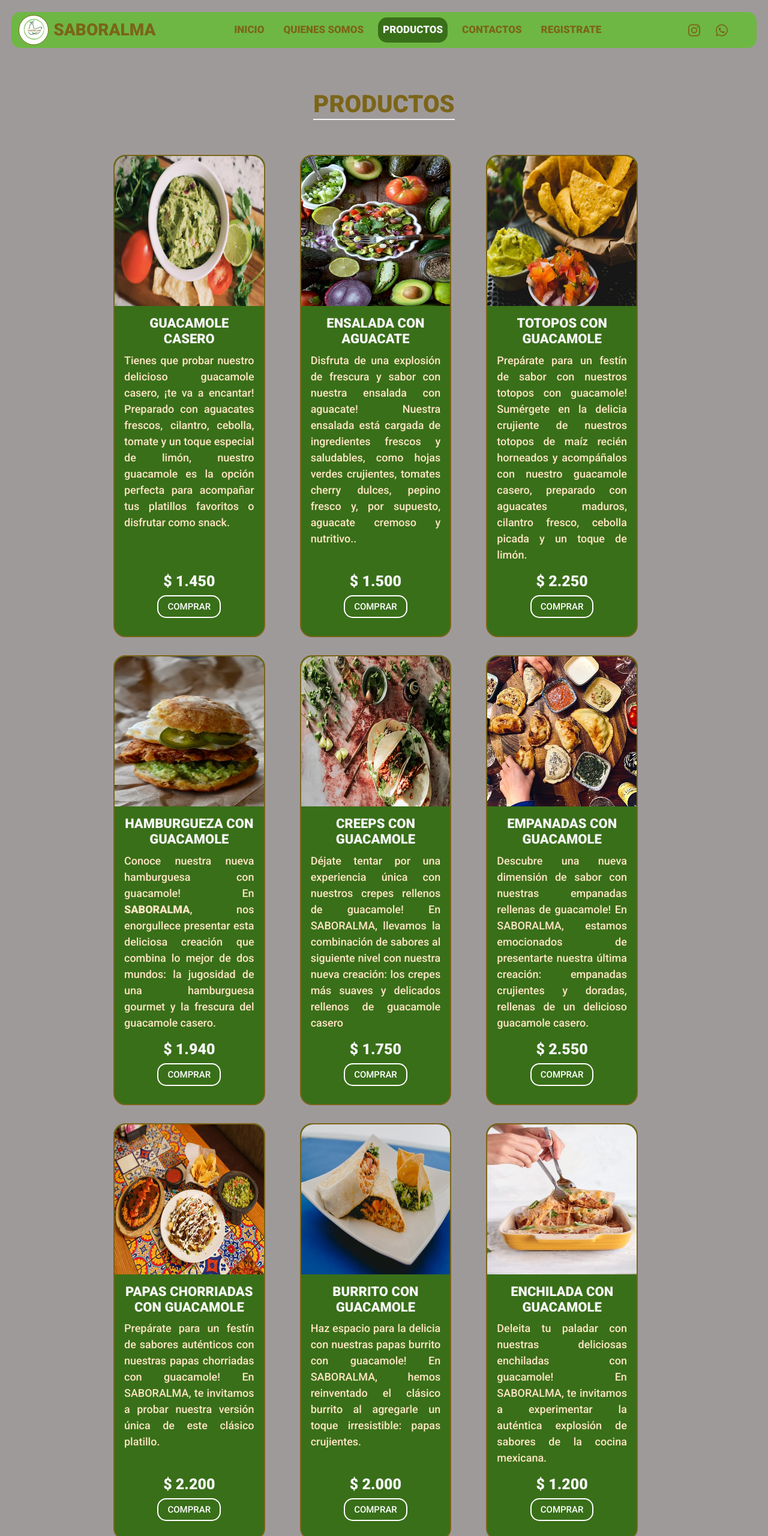
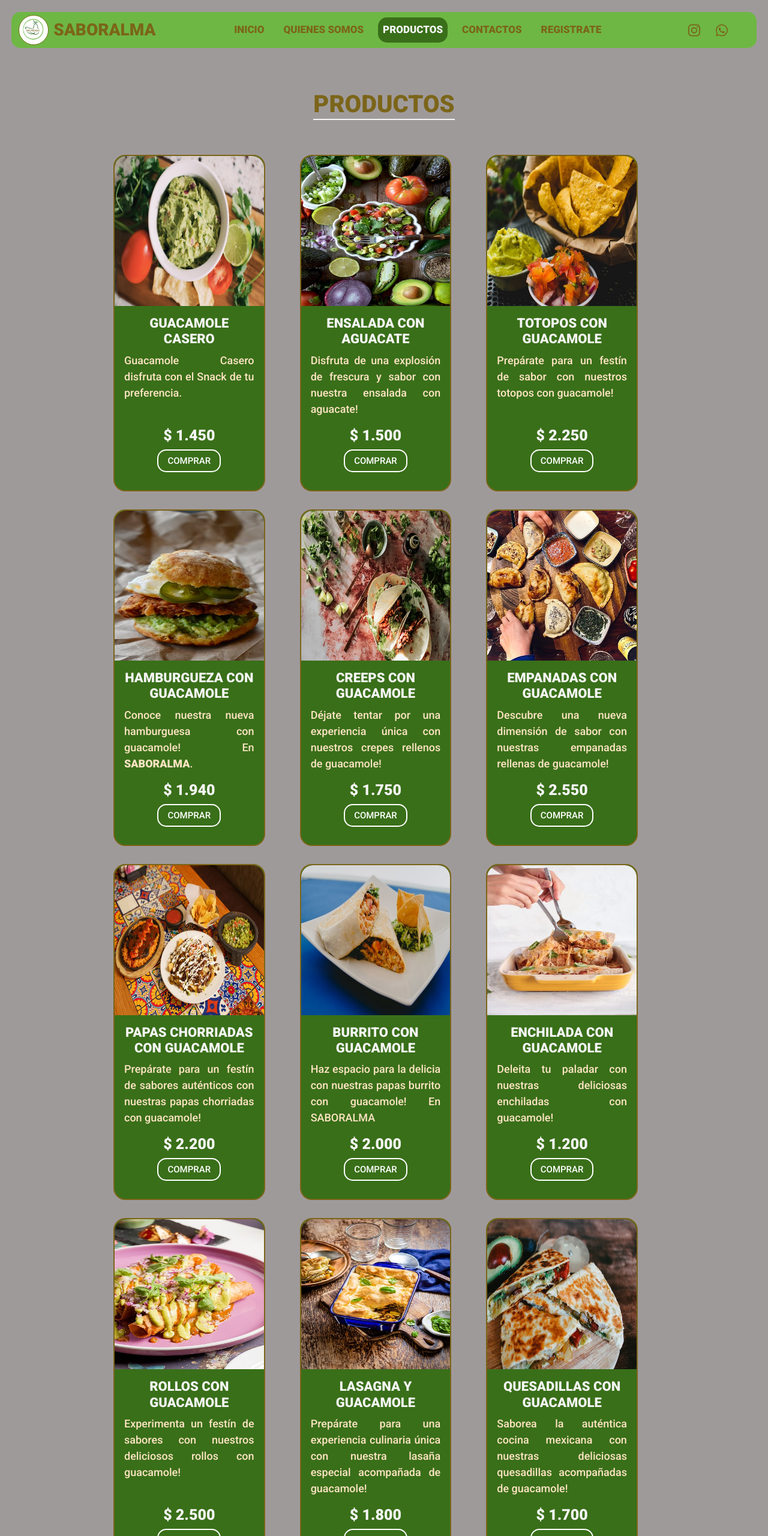
Before and after one commit to orjocota/Saboralma, a website: page Pages/productos.html in a window 1280 px wide. Shown: the top 2560 px of the page at 60% size. Drawn offline with nearby package versions, Linux system fonts and the light colour scheme.

Commit message:
Animaciones Aplicadas

```diff
--- a/Pages/productos.html
+++ b/Pages/productos.html
@@ -79,10 +79,7 @@
                     <img src="../image/Producto 1.jpg" class="card-img-top" alt="Producto 1">
                     <div class="card-body">
                         <h5 class="card-title">Guacamole Casero</h5>
-                        <p class="card-text">Tienes que probar nuestro delicioso guacamole casero, ¡te va a encantar!
-                            Preparado con aguacates frescos, cilantro, cebolla, tomate y un toque especial de limón,
-                            nuestro guacamole es la opción perfecta para acompañar tus platillos favoritos o disfrutar
-                            como snack.</p>
+                        <p class="card-text">Guacamole Casero disfruta con el Snack de tu preferencia.</p>
                     </div>
                     <h3>$ 1.450</h3>
                     <button><a href="./registrate.html">Comprar</a></button>
@@ -92,9 +89,7 @@
                     <div class="card-body">
                         <h5 class="card-title">Ensalada con Aguacate</h5>
                         <p class="card-text">Disfruta de una explosión de frescura y sabor con nuestra ensalada con
-                            aguacate! Nuestra ensalada está cargada de ingredientes frescos y saludables, como hojas
-                            verdes crujientes, tomates cherry dulces, pepino fresco y, por supuesto, aguacate cremoso y
-                            nutritivo..</p>
+                            aguacate!</p>
                     </div>
                     <h3>$ 1.500</h3>
                     <button><a href="./registrate.html">Comprar</a></button>
@@ -104,9 +99,7 @@
                     <div class="card-body">
                         <h5 class="card-title">Totopos con guacamole</h5>
                         <p class="card-text">Prepárate para un festín de sabor con nuestros totopos con guacamole!
-                            Sumérgete en la delicia crujiente de nuestros totopos de maíz recién horneados y acompáñalos
-                            con nuestro guacamole casero, preparado con aguacates maduros, cilantro fresco, cebolla
-                            picada y un toque de limón.</p>
+                        </p>
                     </div>
                     <h3>$ 2.250</h3>
                     <button><a href="./registrate.html">Comprar</a></button>
@@ -116,9 +109,7 @@
                     <div class="card-body">
                         <h5 class="card-title">Hamburgueza con Guacamole</h5>
                         <p class="card-text">Conoce nuestra nueva hamburguesa con guacamole! En
-                            <strong>SABORALMA</strong>, nos enorgullece presentar esta deliciosa creación que combina lo
-                            mejor de dos mundos: la jugosidad de una hamburguesa gourmet y la frescura del guacamole
-                            casero.
+                            <strong>SABORALMA</strong>.
                         </p>
                     </div>
                     <h3>$ 1.940</h3>
@@ -129,9 +120,7 @@
                     <div class="card-body">
                         <h5 class="card-title">Creeps con Guacamole</h5>
                         <p class="card-text">Déjate tentar por una experiencia única con nuestros crepes rellenos de
-                            guacamole! En SABORALMA, llevamos la combinación de sabores al siguiente
-                            nivel con nuestra nueva creación: los crepes más suaves y delicados rellenos de guacamole
-                            casero</p>
+                            guacamole!</p>
                     </div>
                     <h3>$ 1.750</h3>
                     <button><a href="./registrate.html">Comprar</a></button>
@@ -141,8 +130,7 @@
                     <div class="card-body">
                         <h5 class="card-title">Empanadas con Guacamole</h5>
                         <p class="card-text">Descubre una nueva dimensión de sabor con nuestras empanadas rellenas de
-                            guacamole! En SABORALMA, estamos emocionados de presentarte nuestra última
-                            creación: empanadas crujientes y doradas, rellenas de un delicioso guacamole casero.</p>
+                            guacamole!</p>
                     </div>
                     <h3>$ 2.550</h3>
                     <button><a href="./registrate.html">Comprar</a></button>
@@ -152,8 +140,7 @@
                     <div class="card-body">
                         <h5 class="card-title">Papas Chorriadas con Guacamole</h5>
                         <p class="card-text">Prepárate para un festín de sabores auténticos con nuestras papas
-                            chorriadas con guacamole! En SABORALMA, te invitamos a probar nuestra versión única de este
-                            clásico platillo.</p>
+                            chorriadas con guacamole!</p>
                     </div>
                     <h3>$ 2.200</h3>
                     <button><a href="./registrate.html">Comprar</a></button>
@@ -163,8 +150,7 @@
                     <div class="card-body">
                         <h5 class="card-title">Burrito con Guacamole</h5>
                         <p class="card-text">Haz espacio para la delicia con nuestras papas burrito con guacamole! En
-                            SABORALMA, hemos reinventado el clásico burrito al agregarle un toque
-                            irresistible: papas crujientes.</p>
+                            SABORALMA</p>
                     </div>
                     <h3>$ 2.000</h3>
                     <button><a href="./registrate.html">Comprar</a></button>
@@ -173,9 +159,7 @@
                     <img src="../image/Producto 9.jpg" class="card-img-top" alt="Producto 9">
                     <div class="card-body">
                         <h5 class="card-title">Enchilada con guacamole</h5>
-                        <p class="card-text">Deleita tu paladar con nuestras deliciosas enchiladas con guacamole! En
-                            SABORALMA, te invitamos a experimentar la auténtica explosión de sabores de
-                            la cocina mexicana. </p>
+                        <p class="card-text">Deleita tu paladar con nuestras deliciosas enchiladas con guacamole!</p>
                     </div>
                     <h3>$ 1.200</h3>
                     <button><a href="./registrate.html">Comprar</a></button>
@@ -185,9 +169,7 @@
                     <div class="card-body">
                         <h5 class="card-title">rollos con guacamole</h5>
                         <p class="card-text">Experimenta un festín de sabores con nuestros deliciosos rollos con
-                            guacamole! En SABORALMA, te llevamos en un viaje culinario con nuestra nueva
-                            creación: rollos rellenos con una mezcla exquisita de ingredientes frescos y sabrosos,
-                            envueltos en una fina capa de arroz y alga nori.</p>
+                            guacamole!</p>
                     </div>
                     <h3>$ 2.500</h3>
                     <button><a href="./registrate.html">Comprar</a></button>
@@ -197,8 +179,7 @@
                     <div class="card-body">
                         <h5 class="card-title">lasagna y guacamole</h5>
                         <p class="card-text">Prepárate para una experiencia culinaria única con nuestra lasaña especial
-                            acompañada de guacamole! En SABORALMA, estamos emocionados de presentarte
-                            nuestra nueva oferta: una lasaña casera y reconfortante que te dejará sin palabras.</p>
+                            acompañada de guacamole!</p>
                     </div>
                     <h3>$ 1.800</h3>
                     <button><a href="./registrate.html">Comprar</a></button>
@@ -208,8 +189,7 @@
                     <div class="card-body">
                         <h5 class="card-title">quesadillas con guacamole</h5>
                         <p class="card-text">Saborea la auténtica cocina mexicana con nuestras deliciosas quesadillas
-                            acompañadas de guacamole! En SABORALMA, te invitamos a disfrutar de una
-                            experiencia culinaria llena de sabor y frescura../page/registrate.html</p>
+                            acompañadas de guacamole!</p>
                     </div>
                     <h3>$ 1.700</h3>
                     <button><a href="./registrate.html">Comprar</a></button>
--- a/scss/components/_navbar.scss
+++ b/scss/components/_navbar.scss
@@ -5,6 +5,19 @@
   border-radius: 15px;
   width: 97%;
   margin: 20px auto;
+
+  img{
+    animation: rotate 5s linear infinite;
+    cursor: pointer;
+  }
+  @keyframes rotate {
+    from{
+      transform: rotateY(180deg);
+    }
+    to{
+      transform: rotateY(-180deg);
+    }
+  }
 
   .logo {
     width: 50px;
--- a/scss/layout/_contactos.scss
+++ b/scss/layout/_contactos.scss
@@ -66,8 +66,19 @@
       height: 250px;
       border-radius: 50%;
       margin-top: 35px;
+      animation: rotar 5s linear infinite;
+      filter: drop-shadow(0px 6px 21px #176d01e3);
     }
   }
+  @keyframes rotar{
+    from{
+      transform: rotateY(180deg);
+    }
+    to{
+      transform: rotateY(-180deg);
+    }
+  }
+
   form{
     width: 50%;
     padding: 35px auto;
--- a/scss/layout/_index.scss
+++ b/scss/layout/_index.scss
@@ -136,7 +136,7 @@
   width: 80%;
   border: 2px solid $secundarybrowm;
   border-radius: 50px;
-  background-color: rgb(143, 142, 142);
+  background: linear-gradient(rgba(128, 128, 128, 0.913),rgba(0, 0, 0, 0.759));
 
   @include large {
     width: 90%;
@@ -167,6 +167,11 @@
     width: 70%;
     height: 180px;
     border-radius: 10px;
+    transition: .5s all ease;
+    cursor: pointer;
+    &:hover{
+      transform: scale(1.2);
+    }
   }
   button {
     background-color: $primarygreen;
@@ -207,9 +212,10 @@
 .container-rostro {
   display: grid;
   grid-template-columns: repeat(2, 1fr);
-  gap: 30px;
+  gap: 40px;
   padding: 20px;
   width: 50%;
+
 
   @include large{
     grid-template-columns: repeat(2,1fr);
@@ -239,6 +245,11 @@
   background-color: $colorbackcard;
   border: 2px solid $secundarybrowm;
   border-radius: 20px;
+  transition: 0.3s all ease;
+  cursor: pointer;
+  &:hover{
+    transform: scale(1.1);
+  }
 
   img {
     width: 100%;
--- a/scss/layout/_quienes-somos.scss
+++ b/scss/layout/_quienes-somos.scss
@@ -10,7 +10,7 @@
     justify-content: center;
     width: 85%;
     margin: auto;
-    background-color: rgb(143, 142, 142);
+    background: linear-gradient(to right, rgba(128, 128, 128, 0.908), rgba(0, 0, 0, 0.623));
     padding: 20px;
     border-radius: 20px;
     margin-bottom: 20px;
```
Also changed, not shown: Pages/acceso-a-tu-cuenta.html (+1 -1 lines), Pages/contactos.html (+1 -1 lines), Pages/quienes-somos.html (+1 -1 lines), Pages/registrate.html (+1 -1 lines), index.html (+1 -1 lines), Css/style.css, 1 other file.
